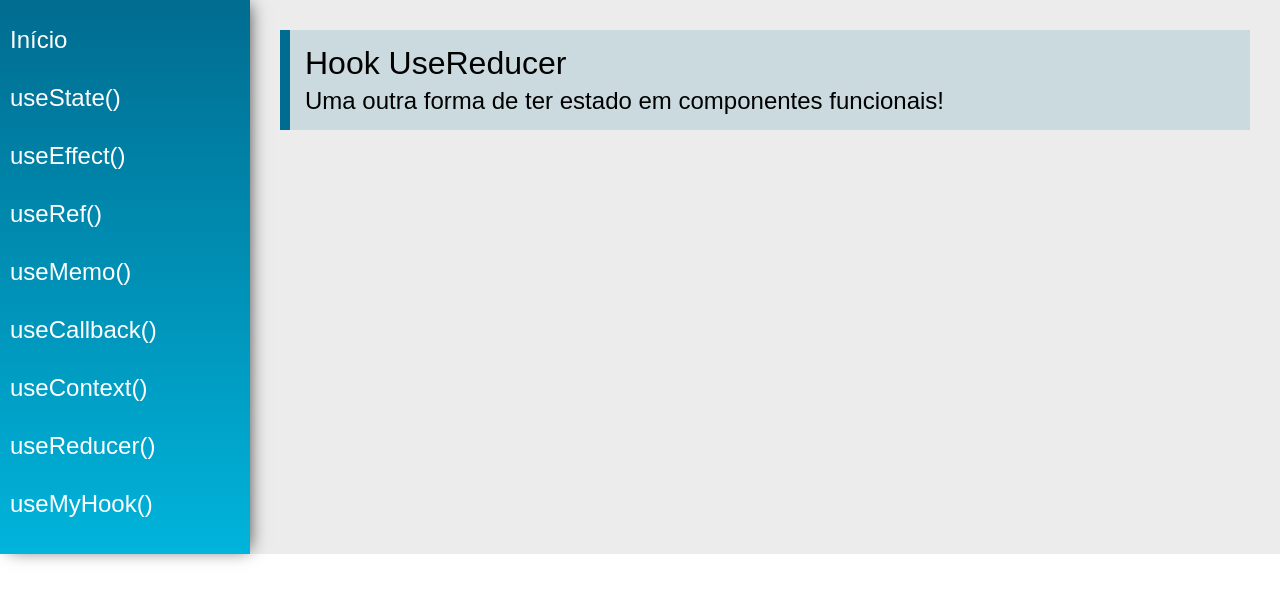
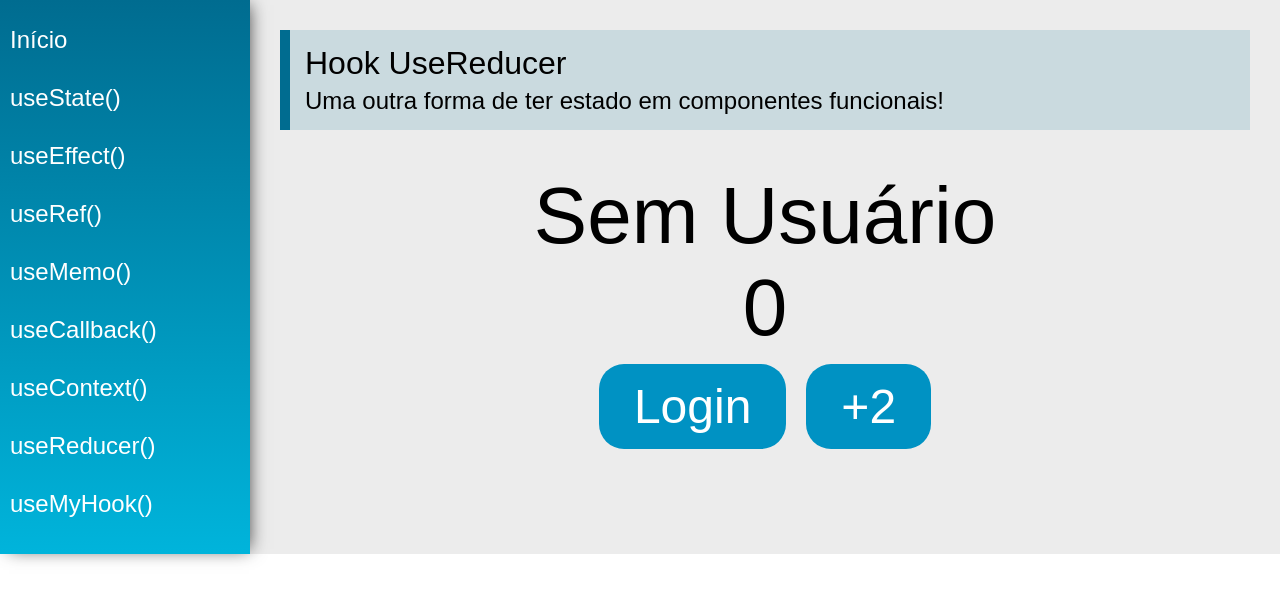
Before and after one commit to Tiago-devop/hooks, a React (Create React App) app: page /useReducer in a window 1280 px wide. Shown: the top 600 px of the page. Built offline with nearby package versions, Linux system fonts and the light colour scheme.

Commit message:
useReducer #01

```diff
--- a/src/views/examples/UseReducer.jsx
+++ b/src/views/examples/UseReducer.jsx
@@ -1,15 +1,59 @@
-import React from 'react'
-import PageTitle from '../../components/layout/PageTitle'
+import React, { useReducer } from "react";
+import PageTitle from "../../components/layout/PageTitle";
+
+const initialState = {
+  cart: [],
+  products: [],
+  user: null,
+  // foco...
+  number: 0,
+};
+
+function reducer(state, action) {
+  switch (action.type) {
+    case "numberAdd2":
+      return { ...state, number: state.number + 2 };
+    case "login":
+      return { ...state, user: { name: action.payload } };
+    default:
+      return state;
+  }
+}
 
 const UseReducer = (props) => {
+  const [state, dispatch] = useReducer(reducer, initialState);
+
   return (
     <div className="UseReducer">
       <PageTitle
         title="Hook UseReducer"
         subtitle="Uma outra forma de ter estado em componentes funcionais!"
       />
+
+      <div className="center">
+        {state.user ? (
+          <span className="text">{state.user.name}</span>
+        ) : (
+          <span className="text">Sem Usuário</span>
+        )}
+        <span className="text">{state.number}</span>
+        <div>
+          <button
+            className="btn"
+            onClick={() => dispatch({ type: "login", payload: "Juca" })}
+          >
+            Login
+          </button>
+          <button
+            className="btn"
+            onClick={() => dispatch({ type: "numberAdd2" })}
+          >
+            +2
+          </button>
         </div>
-    )
-}
+      </div>
+    </div>
+  );
+};
 
-export default UseReducer
+export default UseReducer;
```
Also changed, not shown: 1 other file (tests, documents, lock files or other folders). Lines whose indentation alone changed are shown as unchanged.
